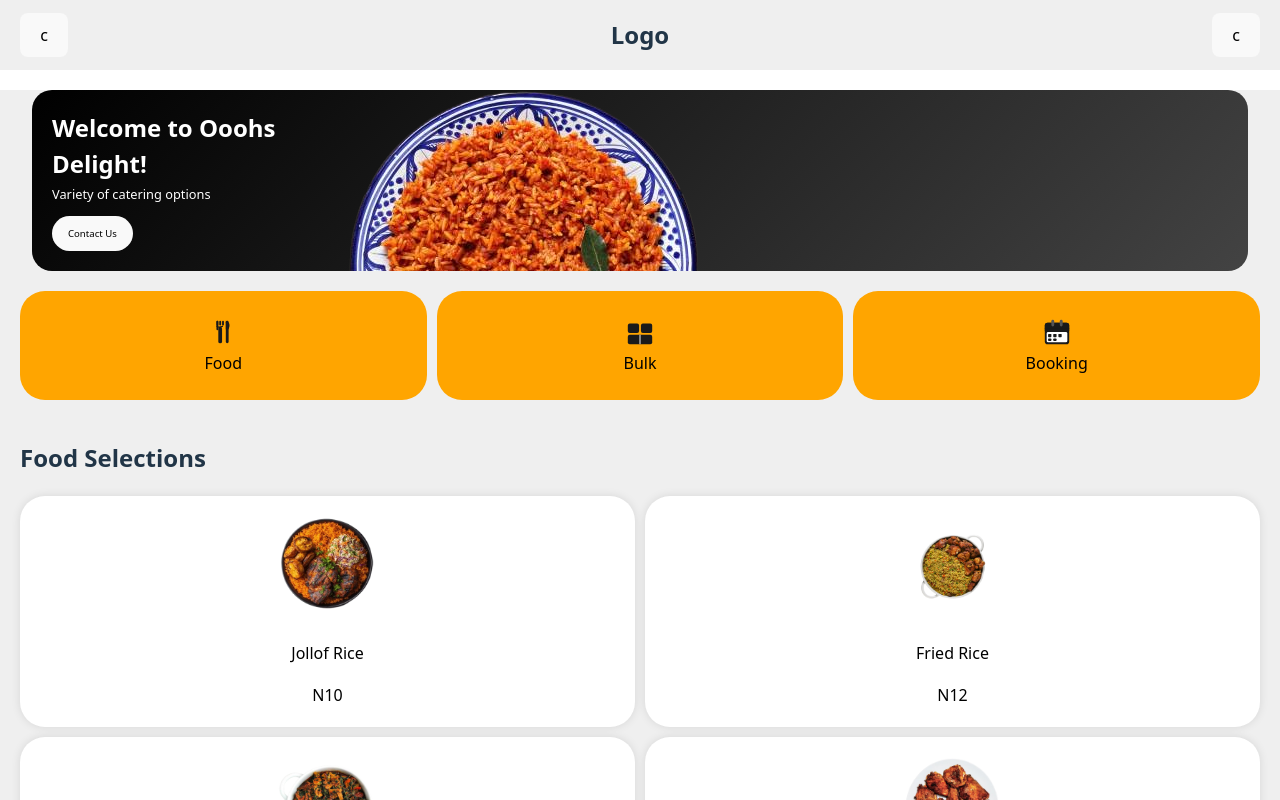
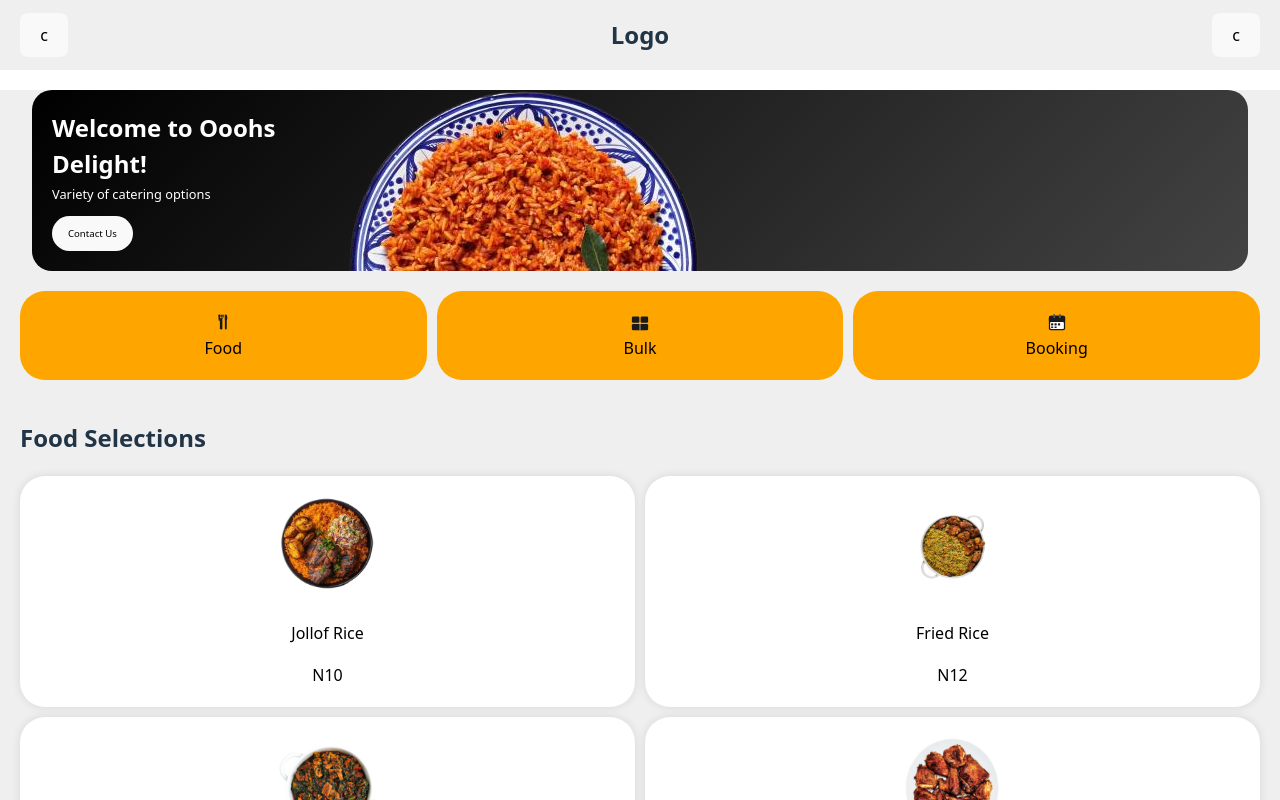
Before and after one commit to itxjoshy/oohs-delight, a React (Vite) app in the folder oohs-delight/: page / in a window 1280 px wide. Shown: the top 800 px of the page. Built offline with nearby package versions, Linux system fonts and the light colour scheme.

Commit message:
fix; selector buttons

```diff
--- a/oohs-delight/src/components/landing.css
+++ b/oohs-delight/src/components/landing.css
@@ -57,7 +57,7 @@ main {
   button {
     width: 100%;
     border-radius: 25px;
-    padding: 25px 20px;
+    padding: 20px 10px;
     background-color: orange;
     display: flex;
     flex-direction: column;
@@ -65,8 +65,8 @@ main {
     justify-content: center;
   }
   button img {
-    width: 30px;
-    height: 30px;
+    width: 20px;
+    height: 20px;
     object-fit: contain;
   }
 }
```
